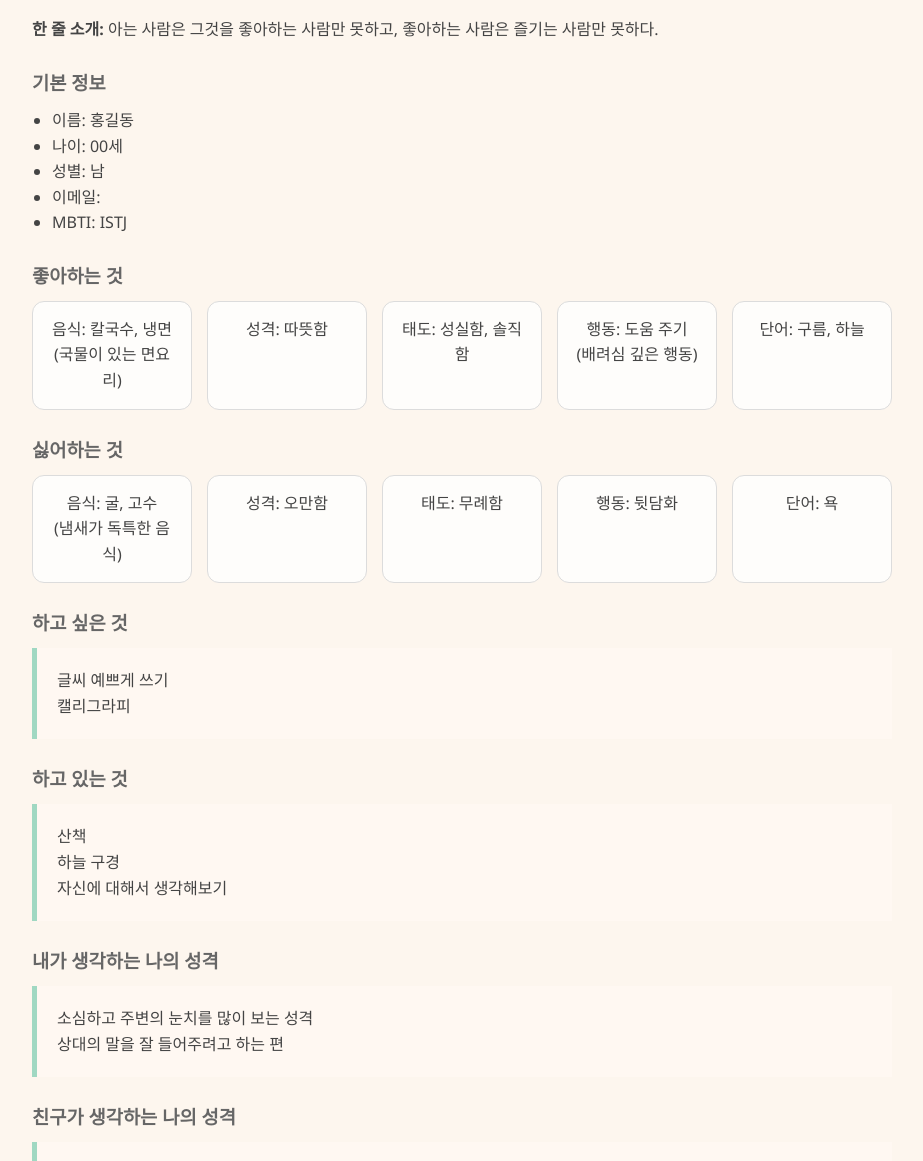
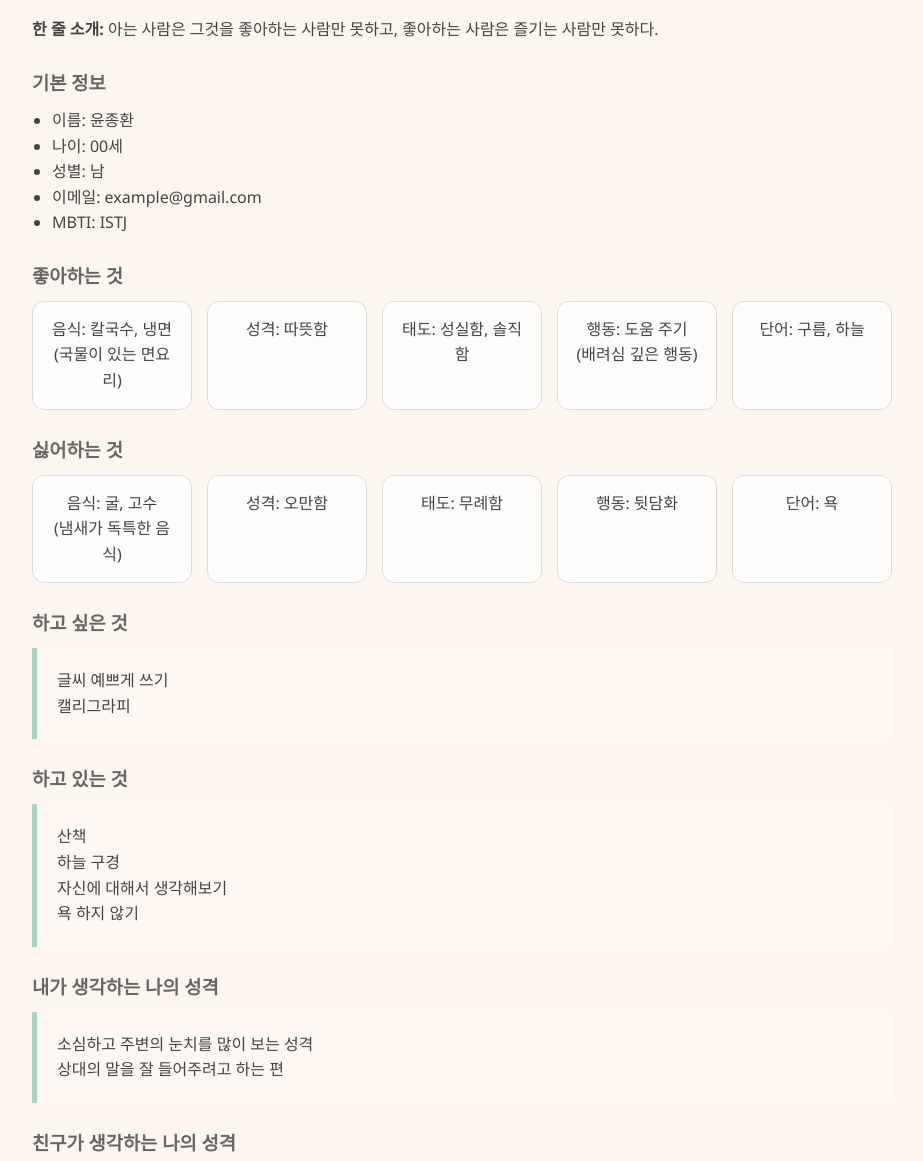
Before and after one commit to YunJonghwan/YunJonghwan, a plain HTML site: page index.html in a window 1280 px wide. Shown: the part 158-1319 px from the top of the page, without its empty margins (178-1101 px from the left). Drawn offline with Linux system fonts and the light colour scheme.

Commit message:
하고 있는 것 추가 기재

```diff
--- a/index.html
+++ b/index.html
@@ -23,10 +23,10 @@
     <p><strong>한 줄 소개:</strong> 아는 사람은 그것을 좋아하는 사람만 못하고, 좋아하는 사람은 즐기는 사람만 못하다.</p>
     <h3>기본 정보</h3>
     <ul>
-      <li>이름: 홍길동</li>
+      <li>이름: 윤종환</li>
       <li>나이: 00세</li>
       <li>성별: 남</li>
-      <li>이메일: </li>
+      <li>이메일: example@gmail.com</li>
       <li>MBTI: ISTJ</li>
     </ul>
 
@@ -59,6 +59,7 @@
       <div>산책</div>
       <div>하늘 구경</div>
       <div>자신에 대해서 생각해보기</div>
+      <div>욕 하지 않기</div>
     </div>
 
     <h3>내가 생각하는 나의 성격</h3>
```
